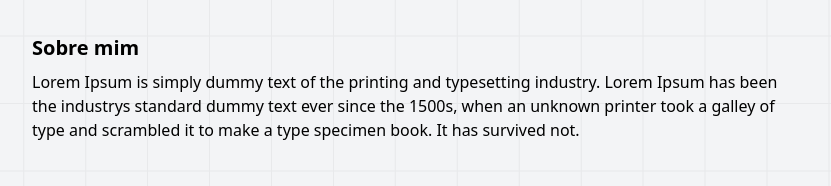
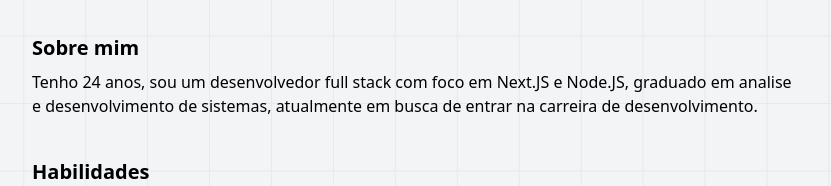
Before and after one commit to luiz2k/portfolio, a Next.js app: page / in a window 1280 px wide. Shown: the part 369-555 px from the top of the page, without its empty margins (224-1055 px from the left). Built offline with nearby package versions, Linux system fonts and the light colour scheme.

Commit message:
Obter o texto sobre mim da função de informações principais

```diff
--- a/src/modules/pages/Home/components/AboutMe/AboutMe.tsx
+++ b/src/modules/pages/Home/components/AboutMe/AboutMe.tsx
@@ -1,14 +1,13 @@
+import { getMainInformations } from "@/modules/shared/functions/getInformations";
+
 export function AboutMe() {
+  const mainInformations = getMainInformations();
+
   return (
     <section className="flex flex-col gap-2">
       <h2 className="m-auto text-xl font-bold sm:m-0">Sobre mim</h2>
 
-      <p>
-        Lorem Ipsum is simply dummy text of the printing and typesetting
-        industry. Lorem Ipsum has been the industrys standard dummy text ever
-        since the 1500s, when an unknown printer took a galley of type and
-        scrambled it to make a type specimen book. It has survived not.
-      </p>
+      <p>{mainInformations.aboutMe}</p>
     </section>
   );
 }
```
